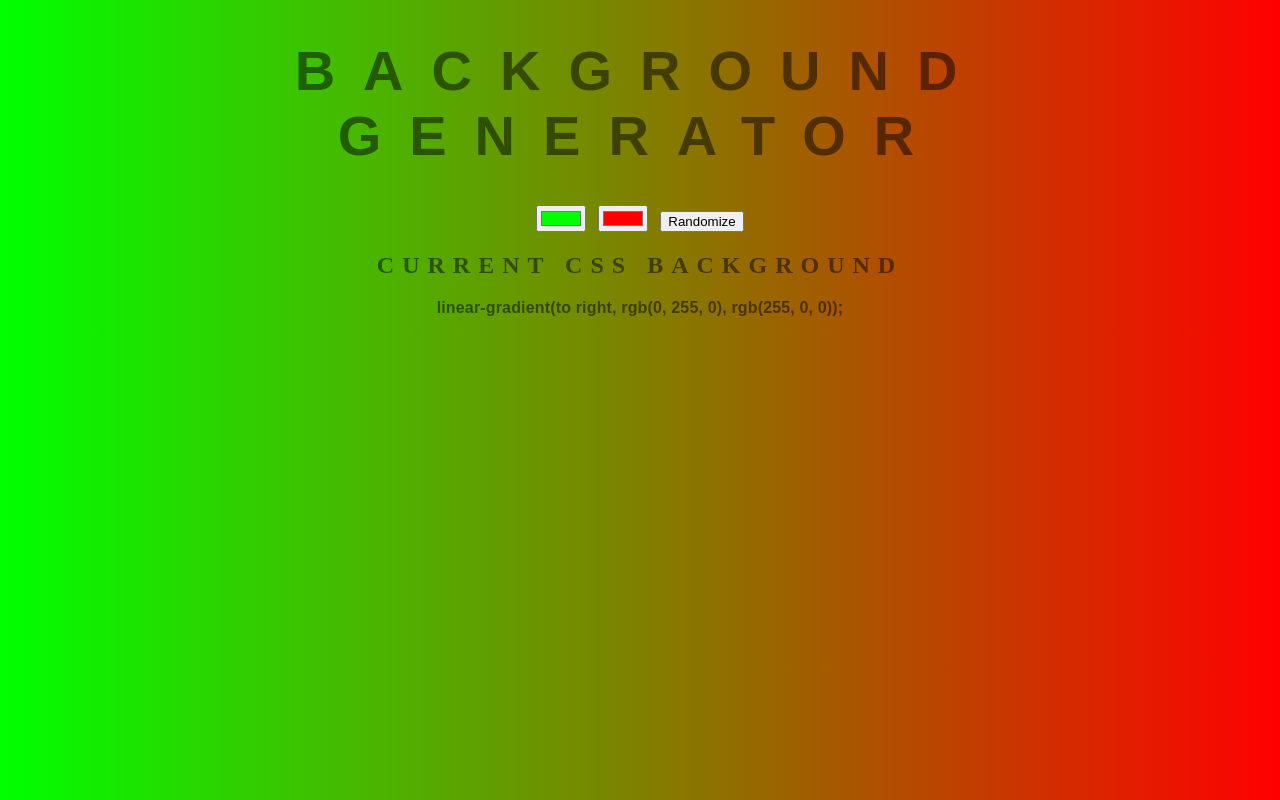
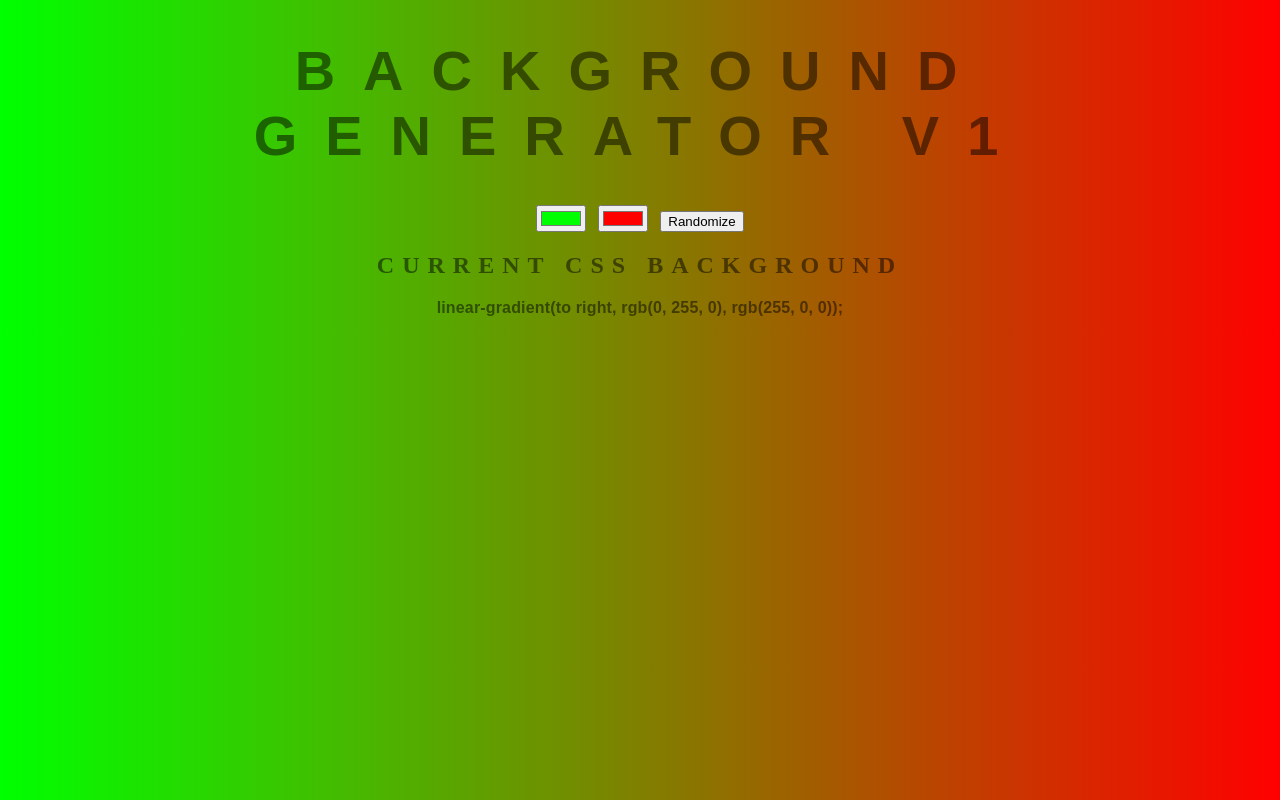
Before and after one commit to FrancoisCordier/background-generator, a plain HTML site: page index.html in a window 1280 px wide. Drawn offline with Linux system fonts and the light colour scheme.

Commit message:
changed h1

```diff
--- a/index.html
+++ b/index.html
@@ -7,7 +7,7 @@
     <title>Gradient background</title>
   </head>
   <body>
-    <h1>Background Generator</h1>
+    <h1>Background Generator v1</h1>
     <input class="color1" type="color" name="color1" value="#00ff00" />
     <input class="color2" type="color" name="color2" value="#ff0000" />
     <button class="random">Randomize</button>
```
